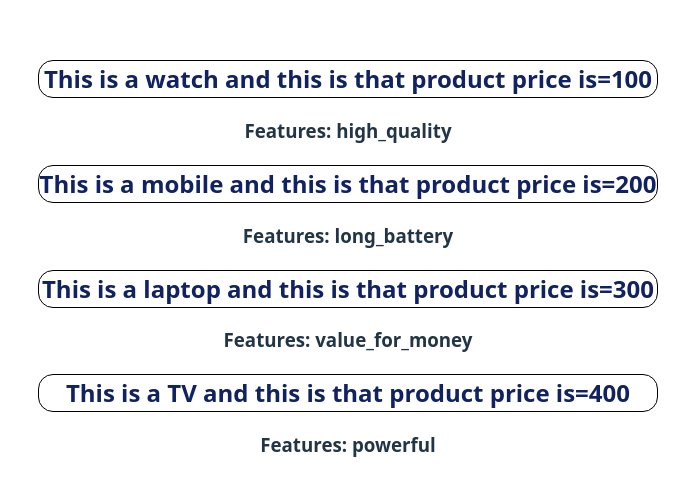
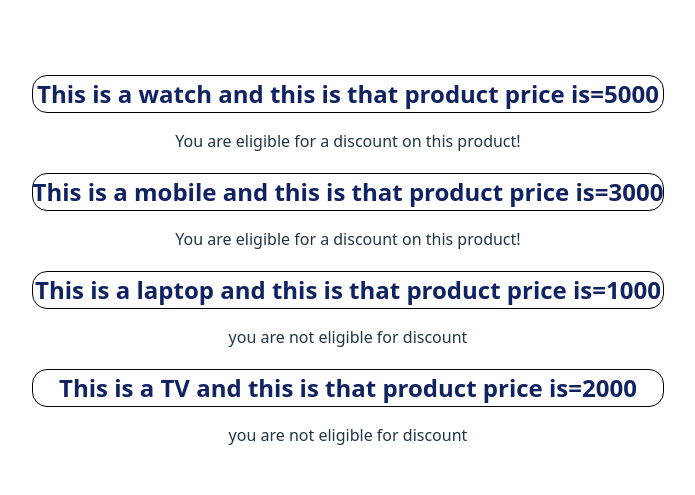
Before and after one commit to Abhay9326397439/react-practice, a React (Vite) app: page / in a window 1280 px wide. Shown: the part 141-636 px from the top of the page, without its empty margins (292-987 px from the left). Built offline with nearby package versions, Linux system fonts and the light colour scheme.

Commit message:
using conditioning statement

```diff
--- a/src/App.jsx
+++ b/src/App.jsx
@@ -1,5 +1,5 @@
 import './App.css'
-import Product from './Product';
+import Product from './Product.jsx';
 
 function App() {
   return (
--- a/src/Product.jsx
+++ b/src/Product.jsx
@@ -4,10 +4,10 @@ function Product(){
     let options = ["high_quality", " long_battery", " value_for_money", " powerful"];
     return (
         <div>
-      <ProductItem title="watch" price="100" features={options[0]}/>
-      <ProductItem title="mobile" price="200"features={options[1]}/>
-      <ProductItem title="laptop" price="300" features={options[2]}/>
-      <ProductItem title="TV" price="400" features={options[3]}/>
+      <ProductItem title="watch" price={5000} />
+      <ProductItem title="mobile" price={3000}/>
+      <ProductItem title="laptop" price={1000}/>
+      <ProductItem title="TV" price={2000}/>
      </div>
     );
 }
--- a/src/ProductItem.jsx
+++ b/src/ProductItem.jsx
@@ -1,10 +1,11 @@
 import "./ProductItem.css";
 
-function ProductItem({title, price, features}) {
+function ProductItem({title, price}) {
+    let isdiscount= price>=3000 ? "You are eligible for a discount on this product!" : "you are not eligible for discount";
     return (
         <div>
         <h2 className="product-title">This is a {title} and this is that product price is={price}</h2>
-        <h3 className="product-features">Features: {features}</h3>
+        <p className="discount-info">{isdiscount}</p>
         </div>
     );
 
```
